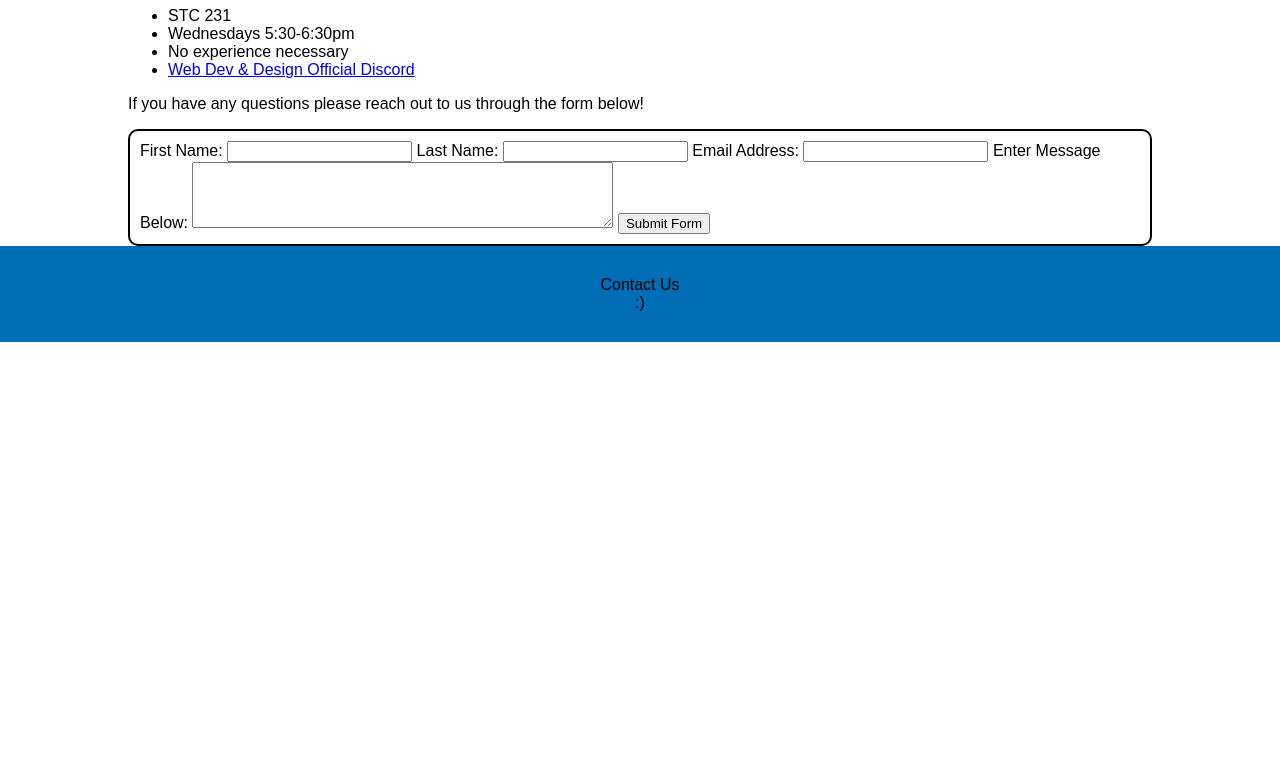
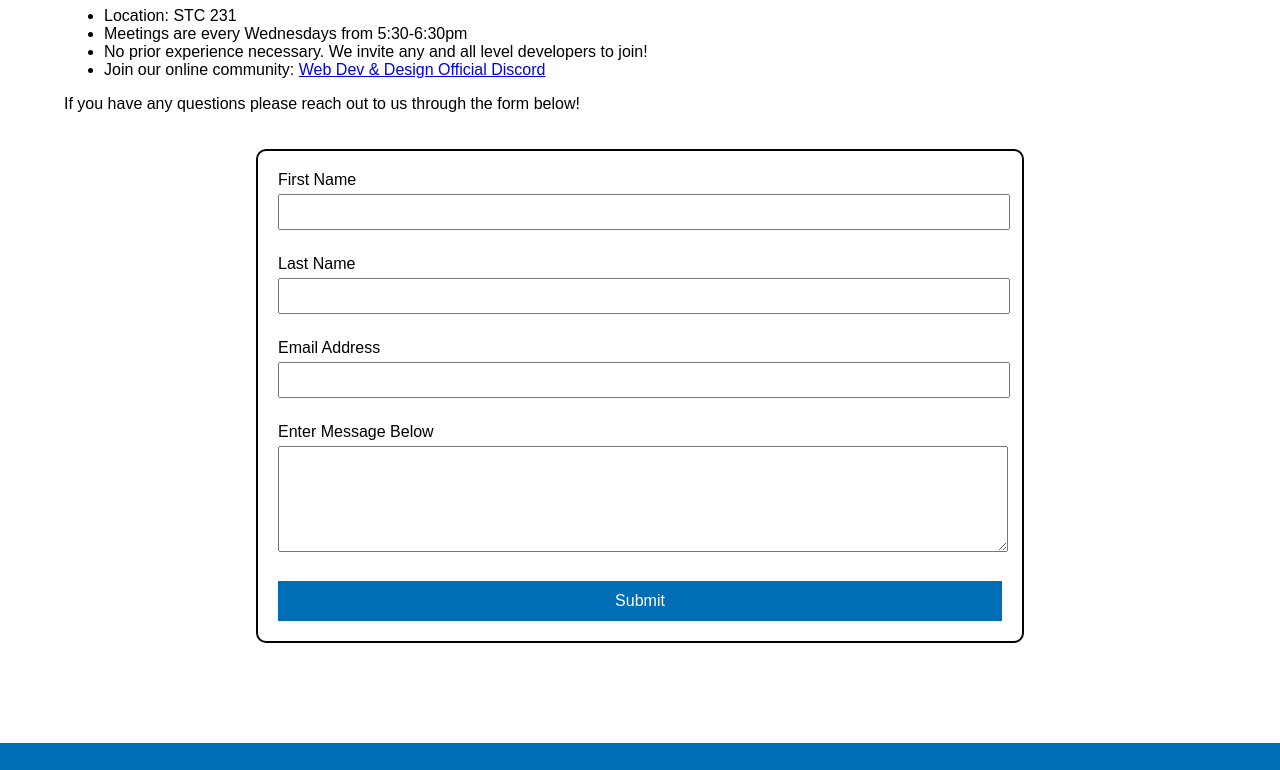
Before and after one commit to amhart02/webdevsociety, a website: page contact.html in a window 1280 px wide. Shown: the part 203-973 px from the top of the page. Before the commit the page ends 800 px from the top, so only its background shows below. Drawn offline with Linux system fonts and the light colour scheme; a web font is replaced by a local one.

Commit message:
Contact page info and form styles

```diff
--- a/contact.html
+++ b/contact.html
@@ -28,27 +28,28 @@
 
       <main>
         <div id="contact-info">
-            <h1>Contact us title</h1>
+            <h1>Come and see!</h1>
             <ul>
-                <li>STC 231</li>
-                <li>Wednesdays 5:30-6:30pm</li>
-                <li>No experience necessary</li>
-                <li><a href="https://discord.gg/zyghpJyKuQ">Web Dev & Design Official Discord</a></li>
+                <li>Location: STC 231</li>
+                <li>Meetings are every Wednesdays from 5:30-6:30pm</li>
+                <li>No prior experience necessary. We invite any and all level developers to join!</li>
+                <li>Join our online community: <a href="https://discord.gg/zyghpJyKuQ">Web Dev & Design Official Discord</a></li>
             </ul>
             <p>If you have any questions please reach out to us through the form below!</p>
         </div>
         <div id="form-div">
             <form>
-                <label for="firstName">First Name: </label>
+                <label for="firstName">First Name </label>
                 <input type="text" id="firstName" name="firstName">
-                <label for="lastName">Last Name: </label>
+                <!-- <br> -->
+                <label for="lastName">Last Name </label>
                 <input type="text" id="lastName" name="lastName">
-                <label for="email">Email Address: </label>
+                <label for="email">Email Address </label>
                 <input type="email" id="email" name="email">
-                <label for="message">Enter Message Below:</label>
-                <textarea id="message" name="message" rows="4" cols="50"></textarea>
+                <label for="message">Enter Message Below</label>
+                <textarea id="message" name="message"></textarea>
 
-                <button type="submit">Submit Form</button>
+                <button type="submit">Submit</button>
             </form>
         </div>
       </main>
--- a/styles/contact-styles.css
+++ b/styles/contact-styles.css
@@ -1,15 +1,58 @@
+@import url("https://fonts.googleapis.com/css2?family=Ubuntu:ital,wght@0,300;0,400;0,500;0,700;1,300;1,400;1,500;1,700&display=swap");
+@import url("https://use.typekit.net/eyr8egr.css");
+
+:root {
+  --primary-color: #006eb6;
+  --accent-color: #d4d4d4;
+
+  --font-family-primary: "Ubuntu", sans-serif;
+  --font-family-secondary: "neue-haas-grotesk-text", sans-serif;
+}
+
 main{
-    width: 80%;
     margin:0 auto;
+    padding-bottom: 100px;
+}
+
+#contact-info {
+    margin-left:5%;
+}
+#form-div {
+    display: block;
+    text-align: center;
+    margin:0 20%;
+    padding-top: 20px;
+}
+
+form {
+    border: 2px solid black;
+    border-radius: 10px;
+    padding: 20px;
+    text-align: left;
 
 }
-
-#form-div {
-    width: 100%;
+input{
+    width:100%;
+    height: 30px;
+    margin: 5px 0 25px 0;
 }
 
-form{
-    border: 2px solid black;
-    border-radius: 10px;
-    padding: 10px;
+textarea{
+    width:100%;
+    height: 100px;
+    margin: 5px 0 25px 0;
 }
+button {
+    text-align: center;
+    background-color: var(--primary-color);
+    color: white;
+    width:100%;
+    border:none;
+    height: 40px;
+    font-family: var(--font-family-secondary);
+    font-size: 1rem;
+    transition: 0.3s;
+}
+button:hover {
+    background-color: #5cdd69;
+}
```
